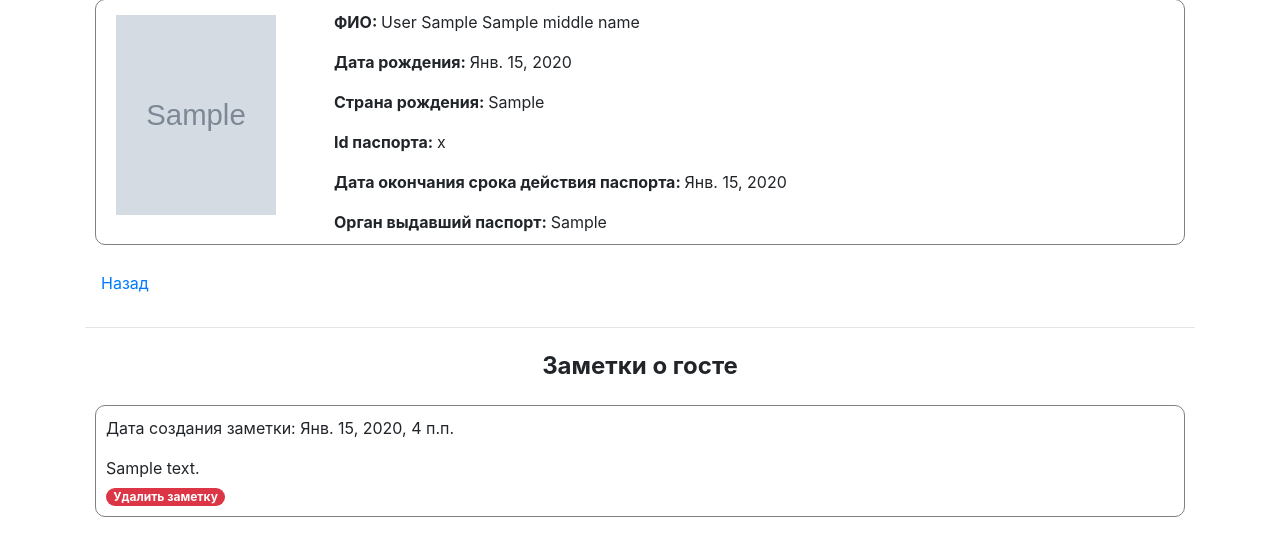
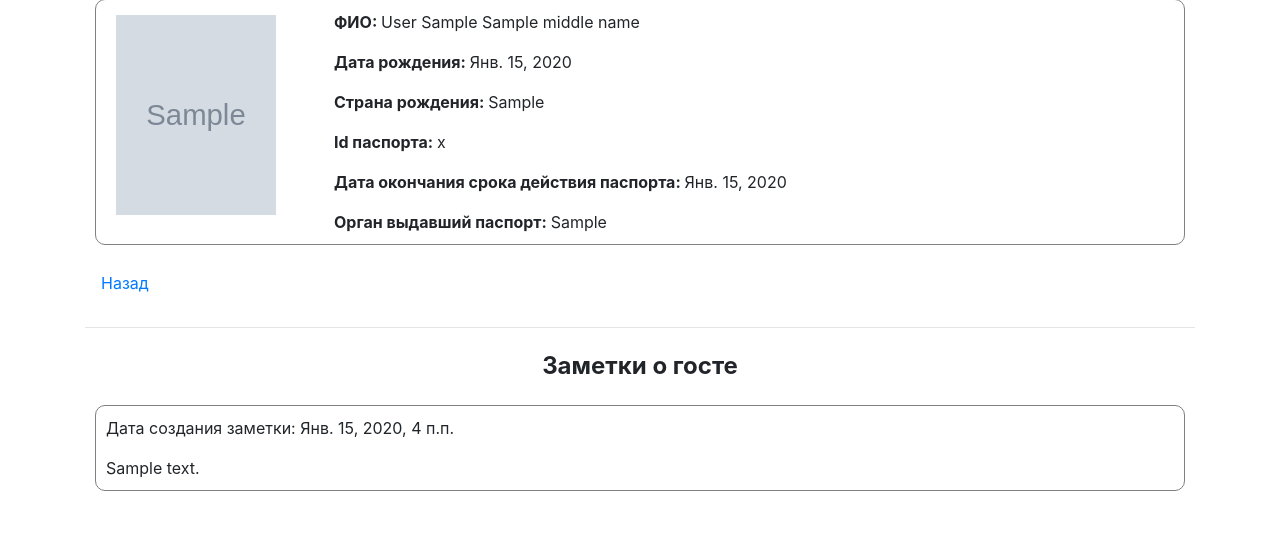
Before and after one commit to dshwets/ESDP-project, a Django app: template source/hostelguests/templates/guestdetail.html in a window 1280 px wide. Shown: the part 158-714 px from the top of the page. Run offline with Django 3.2, Linux system fonts and the light colour scheme; tables that the repository leaves empty hold one stand-in row (values such as "Sample post"); the template is opened without the code that fills it: values that come from a table or form of the project are taken from there, most other values are stand-ins (such as "Sample title", 1, 10 or a date in 2020); grey boxes marked "Sample" are stand-in pictures; some libraries are stand-ins or nearby versions.

Commit message:
#35 Добавил на шаблоне пермишшен к удалению гостей

```diff
--- a/source/hostelguests/templates/guestdetail.html
+++ b/source/hostelguests/templates/guestdetail.html
@@ -67,9 +67,11 @@
                         {% trans 'Изменить' %}
                     </a>
                 {% endif %}
-                <a href="{% url 'aboutguests:note_delete' note.pk %}" class="mt-2 badge badge-pill badge-danger">
-                    {% trans 'Удалить заметку' %}
-                </a>
+                {% if perms.aboutguests.can_delete_note %}
+                    <a href="{% url 'aboutguests:note_delete' note.pk %}" class="mt-2 badge badge-pill badge-danger">
+                        {% trans 'Удалить заметку' %}
+                    </a>
+                {% endif %}
 
             </div>
             <div>
```
